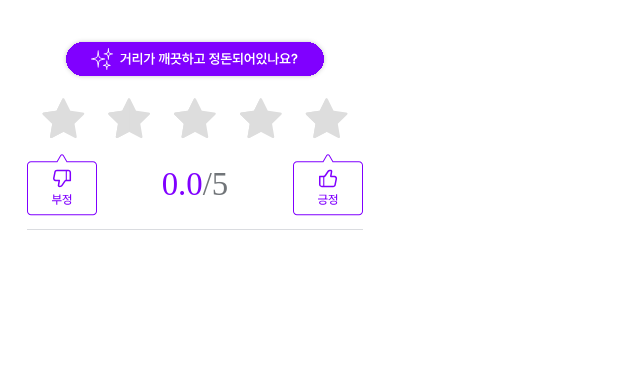
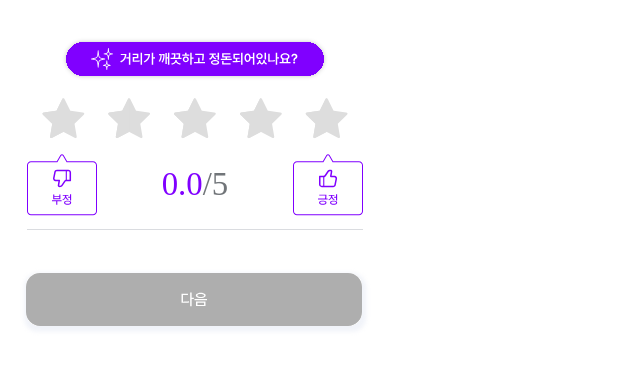
Before and after one commit to okdoll/likelion11th_HEREthon, a plain HTML site: page street-safety.html in a window 1280 px wide. Shown: the part 653-1020 px from the top of the page, without its empty margins (0-640 px from the left). Before the commit the page ends 883 px from the top, so only its background shows below. Drawn offline with Linux system fonts and the light colour scheme; a web font is replaced by a local one.

Commit message:
0713 9th commit

```diff
--- a/street-safety.css
+++ b/street-safety.css
@@ -423,3 +423,14 @@ body {
 .q3_positive {
     margin-left: auto;
 }
+
+
+
+/* 버튼 */
+
+.btn {
+    margin-top: 38.83px;
+    margin-bottom: 50px;
+    border: 0;
+    background-color: transparent;
+}
--- a/street-safety.html
+++ b/street-safety.html
@@ -101,8 +101,12 @@
             </div>
 
         </div>
-        <div class="btn"></div>
     </div>
+    <!-- <button type="button" class="btn" id="img_btn"><img  src="next_incomplete.svg"></button> -->
+    <button type="button" class="btn" id="img_btn"><img id="btn_image" src="next_incomplete.svg"></button>
+
+
+
 
     <script src="street-safety.js"></script>
 </body>
--- a/street-safety.js
+++ b/street-safety.js
@@ -1,3 +1,4 @@
+document.addEventListener('DOMContentLoaded', function() {
     let stars1 = document.querySelectorAll('input[name="rating_1"]');
     let showValue1 = document.querySelector('#rating-value_1');
 
@@ -7,6 +8,7 @@ for (let i = 0; i < stars1.length; i++) {
         let formattedRating = Number(rating).toFixed(1);
 
         showValue1.innerHTML = formattedRating;
+        updateButtonState(); // 별점 입력 변경 시 버튼 상태 업데이트
       });
     }
 
@@ -19,6 +21,7 @@ for (let i = 0; i < stars2.length; i++) {
         let formattedRating = Number(rating).toFixed(1);
 
         showValue2.innerHTML = formattedRating;
+        updateButtonState(); // 별점 입력 변경 시 버튼 상태 업데이트
       });
     }
 
@@ -31,5 +34,27 @@ for (let i = 0; i < stars3.length; i++) {
         let formattedRating = Number(rating).toFixed(1);
 
         showValue3.innerHTML = formattedRating;
+        updateButtonState(); // 별점 입력 변경 시 버튼 상태 업데이트
       });
     }
+
+    function updateButtonState() {
+      let rating1 = parseFloat(showValue1.innerHTML);
+      let rating2 = parseFloat(showValue2.innerHTML);
+      let rating3 = parseFloat(showValue3.innerHTML);
+      let imgBtn = document.getElementById('img_btn');
+      let btnImage = document.getElementById('btn_image');
+
+      if (rating1 > 0 && rating2 > 0 && rating3 > 0) {
+        // 별점 3개 모두 값이 들어왔을 때 버튼 활성화
+        btnImage.src = 'next_complete.svg';
+        imgBtn.disabled = false;
+      } else {
+        // 하나라도 별점 값이 비어있을 때 버튼 비활성화
+        btnImage.src = 'next_incomplete.svg';
+        imgBtn.disabled = true;
+      }
+    }
+
+    updateButtonState(); // 페이지 로드 시 버튼 상태 초기화
+  });
```
Also changed, not shown: next_complete.svg (added), next_incomplete.svg (added). Lines whose indentation alone changed are shown as unchanged.
